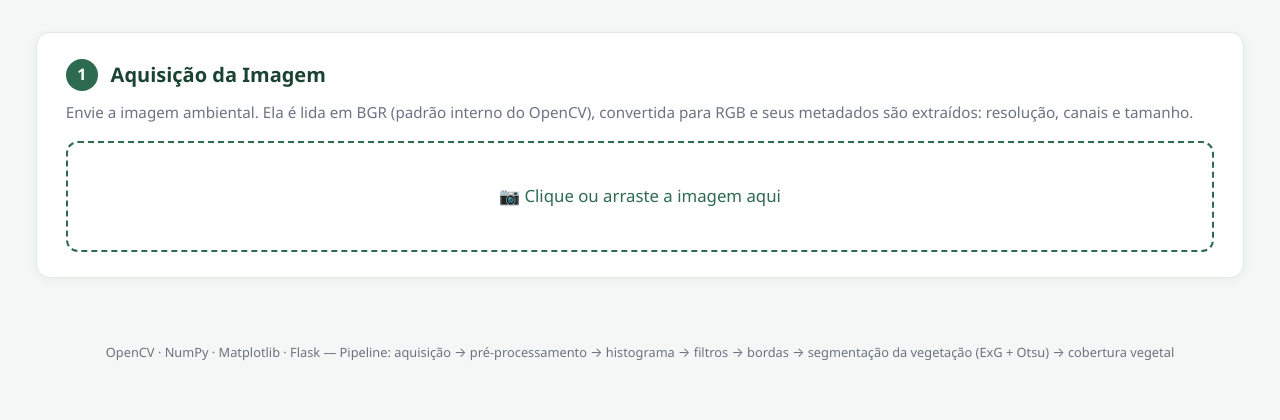
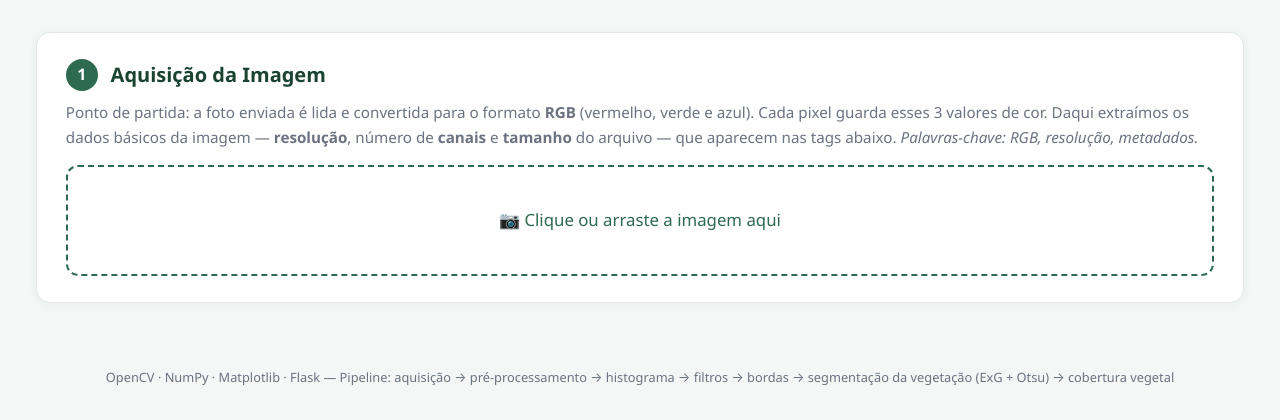
Before and after one commit to Keyllian7/eco_vision_v2, a Flask app: page / in a window 1280 px wide. Shown: the part 144-564 px from the top of the page. Run offline with Flask 3, Linux system fonts and the light colour scheme.

Commit message:
feat(apresentacao): Aprimora as explicações das etapas e renomeia o módulo principal
As alterações enriquecem a interface do usuário com descrições mais pedagógicas e informativas para cada etapa do processamento, visando facilitar a compreensão em apresentações. Isso inclui os novos chips de informação e textos explicativos. O arquivo `app.py` foi renomeado para `projeto_a3.py` para refletir o nome final do projeto.

```diff
--- a/static/app.js
+++ b/static/app.js
@@ -12,79 +12,99 @@ const ETAPAS = [
     n: 2,
     titulo: "Pré-processamento",
     explicacao:
-      "Prepara a imagem para o processamento: converte para escala de cinza " +
-      "(média ponderada dos canais R, G e B), redimensiona para 800 px de largura " +
-      "e normaliza os valores para o intervalo [0, 1].",
+      "Prepara a imagem para as próximas etapas, deixando todas no mesmo formato. " +
+      "Converte para <b>escala de cinza</b> (junta os canais R, G e B numa única intensidade, " +
+      "dando mais peso ao verde, que o olho humano enxerga melhor), <b>redimensiona</b> para " +
+      "800 px mantendo a proporção e <b>normaliza</b> os valores para uma escala padrão. "
+
   },
   {
     n: 3,
     titulo: "Análise de Histograma",
     explicacao:
-      "Mostra como as intensidades dos pixels se distribuem em cada canal de cor. " +
-      "Concentração à esquerda = imagem escura; à direita = imagem clara. " +
-      "Canal verde dominante indica vegetação na cena.",
+      "Mostra como as cores estão distribuídas: conta quantos pixels existem em cada nível de " +
+      "brilho, separado por canal <b>R</b>, <b>G</b> e <b>B</b>. Pela forma do gráfico dá pra ver " +
+      "se a imagem é escura, clara ou bem contrastada. Se o <b>canal verde</b> tem média alta, é " +
+      "sinal de bastante vegetação na cena. "
+
   },
   {
     n: 4,
     titulo: "Filtro Gaussiano",
     explicacao:
-      "Suaviza a imagem: cada pixel vira a média ponderada dos vizinhos, onde os " +
-      "mais próximos pesam mais. Remove o ruído (granulado), mas borra as bordas — " +
-      "compare a nitidez dos contornos com a original.",
+      "Filtro que <b>borra suavemente</b> a imagem para remover ruído. Cada pixel vira uma " +
+      "<b>média ponderada</b> dos vizinhos — os mais próximos pesam mais. É simples e eficaz, " +
+      "mas tem um efeito colateral: como suaviza tudo por igual, também <b>borra as bordas</b> e " +
+      "perde nitidez (compare os contornos com a original). "
+
   },
   {
     n: 5,
     titulo: "Filtro de Mediana",
     explicacao:
-      "Troca cada pixel pela MEDIANA da vizinhança 5×5, não pela média. Como a mediana " +
-      "ignora valores extremos, elimina pixels aberrantes (ruído \"sal e pimenta\") " +
-      "sem borrar as bordas.",
+      "Remove ruído trocando cada pixel pela <b>mediana</b> (o valor do meio) dos vizinhos, em " +
+      "vez da média. Como a mediana <b>ignora valores extremos</b>, é ótimo contra o ruído " +
+      "<b>\"sal e pimenta\"</b> (pontos pretos e brancos aleatórios) e <b>preserva as bordas</b> " +
+      "bem melhor que o Gaussiano. "
+
   },
   {
     n: 6,
     titulo: "Filtro Bilateral",
     explicacao:
-      "Suaviza apenas vizinhos que são próximos E de cor parecida — a suavização " +
-      "não atravessa as bordas. Resultado: regiões lisas com contornos intactos.",
+      "O filtro mais \"inteligente\": suaviza as regiões <b>sem borrar as bordas</b>. Ele só " +
+      "mistura vizinhos que são <b>próximos E de cor parecida</b> — quando a cor muda muito (ou " +
+      "seja, há uma borda), ele para de misturar. Resultado: áreas lisas com contornos nítidos. "
+
   },
   {
     n: 7,
     titulo: "Detecção de Bordas (Canny)",
     explicacao:
-      "Encontra os contornos onde a intensidade muda bruscamente (gradiente). " +
-      "Os dois limiares (50/150) filtram o ruído: bordas fracas só são mantidas " +
-      "se estiverem conectadas a uma borda forte.",
+      "Detecta as <b>bordas</b> — os lugares onde a cor muda bruscamente. Funciona em etapas: " +
+      "suaviza a imagem, mede a <b>variação de intensidade</b> (gradiente), afina as linhas e, " +
+      "por fim, usa <b>dois limiares</b> para decidir o que é borda de verdade (uma borda fraca " +
+      "só vale se estiver ligada a uma forte). "
+
   },
   {
     n: 8,
-    titulo: "Índice de Vegetação ExG (NDVI adaptado)",
+    titulo: "Índice de Vegetação ExG",
     explicacao:
-      "Transforma a imagem em um mapa de vegetação: ExG = 2G − R − B mede o quanto " +
-      "o verde domina em cada pixel. Quanto mais claro, mais vegetação. " +
-      "É a adaptação do NDVI para câmeras comuns, que não têm banda infravermelha.",
+      "Transforma a imagem num <b>mapa de vegetação</b>. Usa a fórmula <code>ExG = 2G − R − B</code>, " +
+      "que realça os pixels onde o <b>verde domina</b> sobre o vermelho e o azul — típico de plantas. " +
+      "Quanto mais claro no mapa, mais vegetação. É uma versão do <b>NDVI</b> (índice de vegetação " +
+      "usado em satélites) adaptada para câmeras comuns, que não têm sensor infravermelho. "
+
   },
   {
     n: 9,
     titulo: "Limiarização de Otsu",
     explicacao:
-      "Escolhe automaticamente o limiar que melhor separa vegetação de não-vegetação: " +
-      "testa todos os 256 valores possíveis e fica com o que melhor divide as duas " +
-      "classes do histograma. Resultado: branco = vegetação, preto = resto.",
+      "Transforma o mapa de vegetação em <b>preto e branco</b> (vegetação × resto), escolhendo o " +
+      "ponto de corte <b>automaticamente</b>. Ele testa todos os valores possíveis e fica com " +
+      "aquele que melhor <b>separa os dois grupos</b> de pixels. Resultado: branco = vegetação, " +
+      "preto = resto. "
+
   },
   {
     n: 10,
     titulo: "Refino Morfológico (Abertura + Fechamento)",
     explicacao:
-      "Limpa a máscara: a ABERTURA remove pontos brancos isolados (ruído) e o " +
-      "FECHAMENTO preenche buracos dentro das regiões de vegetação.",
+      "<b>Limpa a máscara</b> preto e branco com duas operações. A <b>abertura</b> remove os " +
+      "pontinhos brancos soltos (ruído) e o <b>fechamento</b> preenche os buracos pretos dentro " +
+      "das regiões de vegetação. Resultado: manchas sólidas e bem definidas, prontas para contar. "
+
   },
   {
     n: 11,
     titulo: "Resultado Final — Cobertura Vegetal",
     explicacao:
-      "A resposta do problema: o percentual da cena coberto por vegetação " +
-      "(proporção de pixels brancos na máscara final). Os contornos vermelhos " +
-      "delimitam as regiões identificadas sobre a imagem original.",
+      "A resposta do projeto: o <b>percentual da cena coberto por vegetação</b>, calculado pela " +
+      "proporção de pixels brancos na máscara final. Os <b>contornos vermelhos</b> marcam as " +
+      "regiões identificadas sobre a foto original. As métricas <b>PSNR</b> e <b>SNR</b> (nas tags " +
+      "abaixo) medem o quanto a filtragem preservou a qualidade da imagem. "
+
   },
 ];
 
@@ -94,7 +114,9 @@ const zonaUpload = document.getElementById("zona-upload");
 const inputImagem = document.getElementById("input-imagem");
 
 // ---------------------------------------------------------------- upload ----
-zonaUpload.addEventListener("click", () => inputImagem.click());
+// A zona de upload é um <label> que envolve o input: clicar nela já abre o
+// seletor de arquivos nativamente. Por isso NÃO registramos um listener de
+// clique aqui — fazê-lo abriria o seletor uma segunda vez.
 zonaUpload.addEventListener("dragover", (e) => {
   e.preventDefault();
   zonaUpload.classList.add("arrastando");
--- a/templates/index.html
+++ b/templates/index.html
@@ -21,8 +21,11 @@
         <h2>Aquisição da Imagem</h2>
       </div>
       <p class="explicacao">
-        Envie a imagem ambiental. Ela é lida em BGR (padrão interno do OpenCV),
-        convertida para RGB e seus metadados são extraídos: resolução, canais e tamanho.
+        Ponto de partida: a foto enviada é lida e convertida para o formato
+        <b>RGB</b> (vermelho, verde e azul). Cada pixel guarda esses 3 valores de cor.
+        Daqui extraímos os dados básicos da imagem — <b>resolução</b>, número de
+        <b>canais</b> e <b>tamanho</b> do arquivo — que aparecem nas tags abaixo.
+        <i>Palavras-chave: RGB, resolução, metadados.</i>
       </p>
       <label class="zona-upload" id="zona-upload">
         <input type="file" id="input-imagem" accept="image/*" hidden>
```
Also changed, not shown: projeto_a3.py (renamed from app.py, +27 -4 lines).
